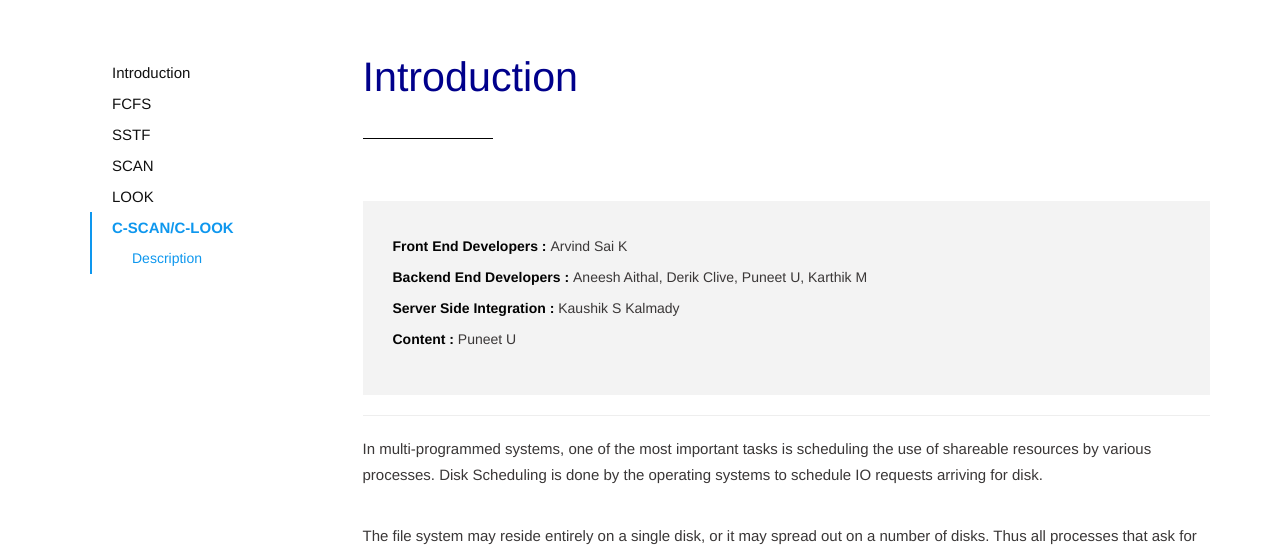
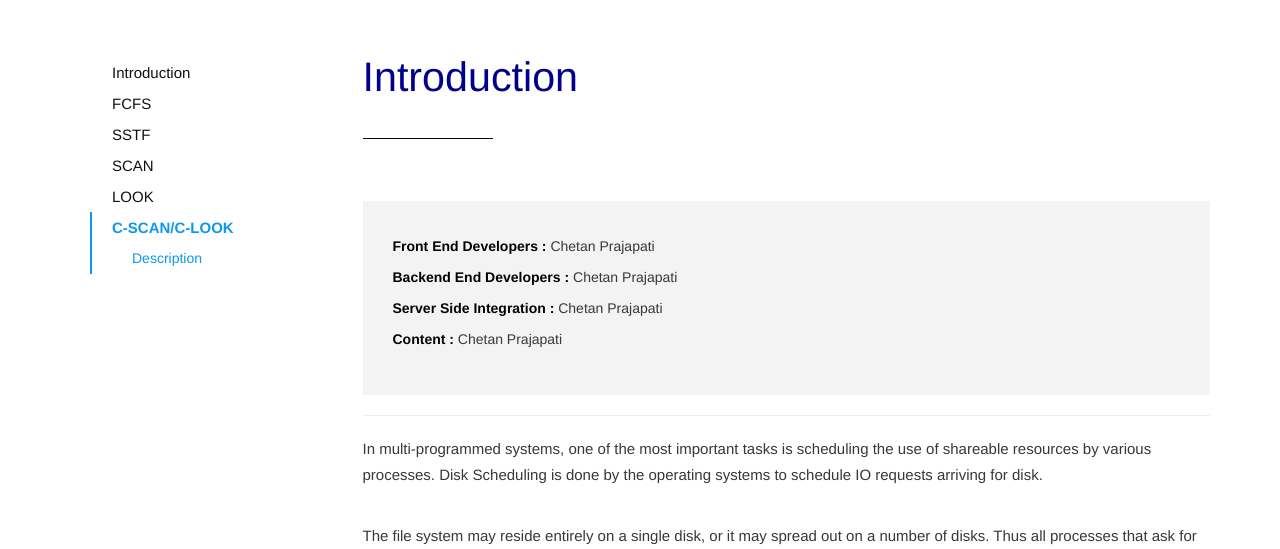
Before and after one commit to chprajap/os, a Django app: page /wiki/disk/ in a window 1280 px wide. Shown: the part 230-779 px from the top of the page. Run offline with Django 3.2, Linux system fonts and the light colour scheme; some libraries are stand-ins or nearby versions.

Commit message:
updated project

```diff
--- a/ossim/wikipages/templates/wikipages/disk.html
+++ b/ossim/wikipages/templates/wikipages/disk.html
@@ -119,10 +119,10 @@
                                         <div class="intro1">
                                             <ul>
                                                 <!-- <li><strong>Demo Page : </strong><a href="http://themeforest.net/user/surjithctly" target="_blank">Click Here</a></li> -->
-                                                <li><strong>Front End Developers : </strong>Arvind Sai K</li>
-                                                <li><strong>Backend End Developers : </strong>Aneesh Aithal, Derik Clive, Puneet U, Karthik M</li>
-                                                <li><strong>Server Side Integration : </strong>Kaushik S Kalmady</li>
-                                                <li><strong>Content : </strong>Puneet U</li>
+                                                <li><strong>Front End Developers : </strong>Chetan Prajapati</li>
+                                                <li><strong>Backend End Developers : </strong>Chetan Prajapati</li>
+                                                <li><strong>Server Side Integration : </strong>Chetan Prajapati</li>
+                                                <li><strong>Content : </strong>Chetan Prajapati</li>
                                             </ul>
                                         </div>
 
```
